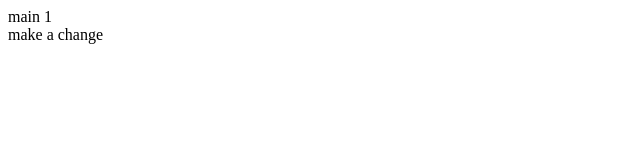
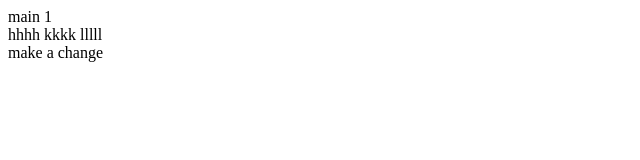
Before and after one commit to FullStackCityTech/project2, a plain HTML site: page index.html in a window 1280 px wide. Shown: the whole page, without its empty margins (0-640 px from the left). Drawn offline with Linux system fonts and the light colour scheme.

Commit message:
another commit

```diff
--- a/index.html
+++ b/index.html
@@ -9,6 +9,13 @@
 <body>
     <div>main 1</div>
 
+    hhhh
+
+    kkkk
+
+    lllll
+
+
     <div>make a change</div>
 
 </body>
```
Also changed, not shown: style.css (line endings or trailing spaces).
